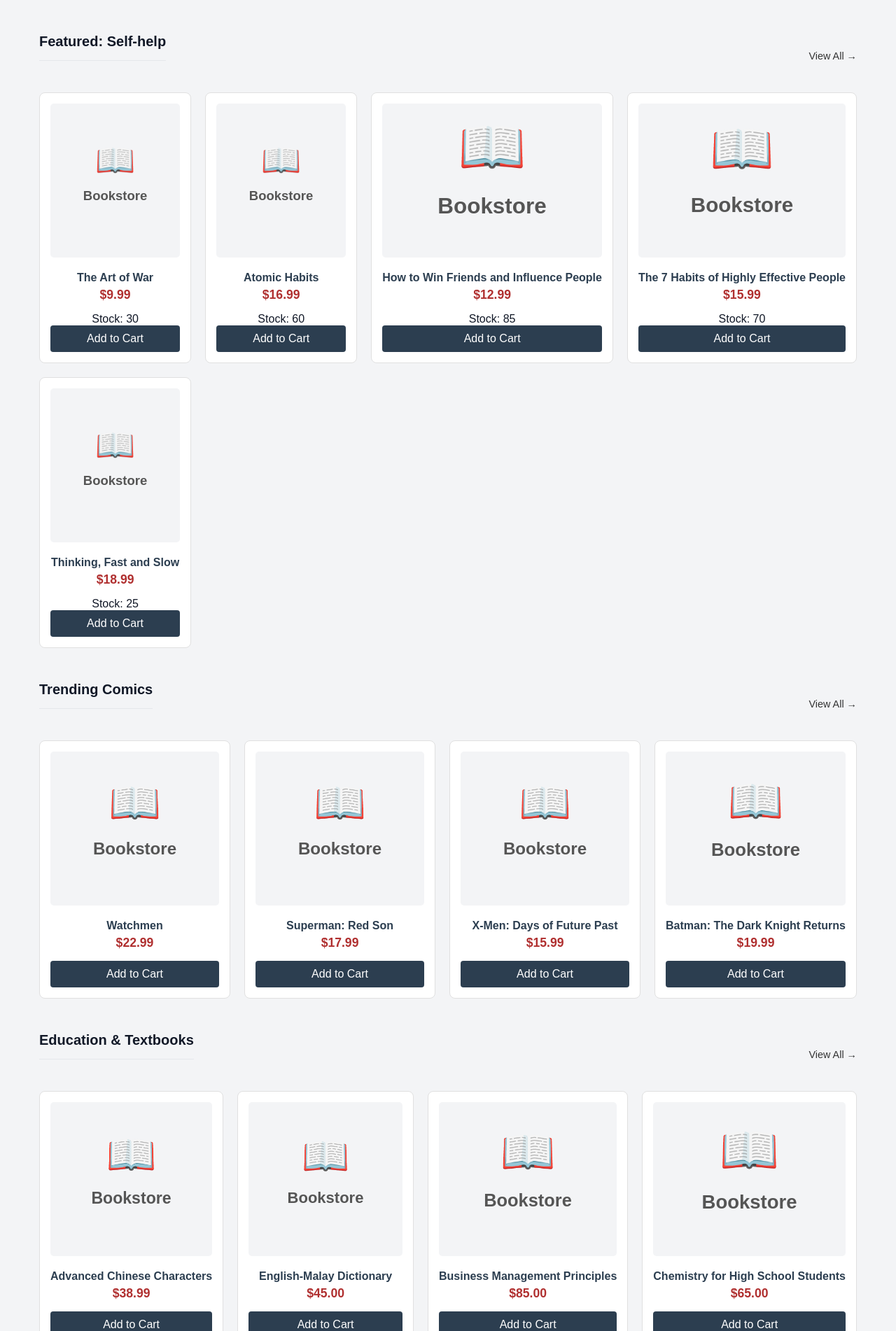
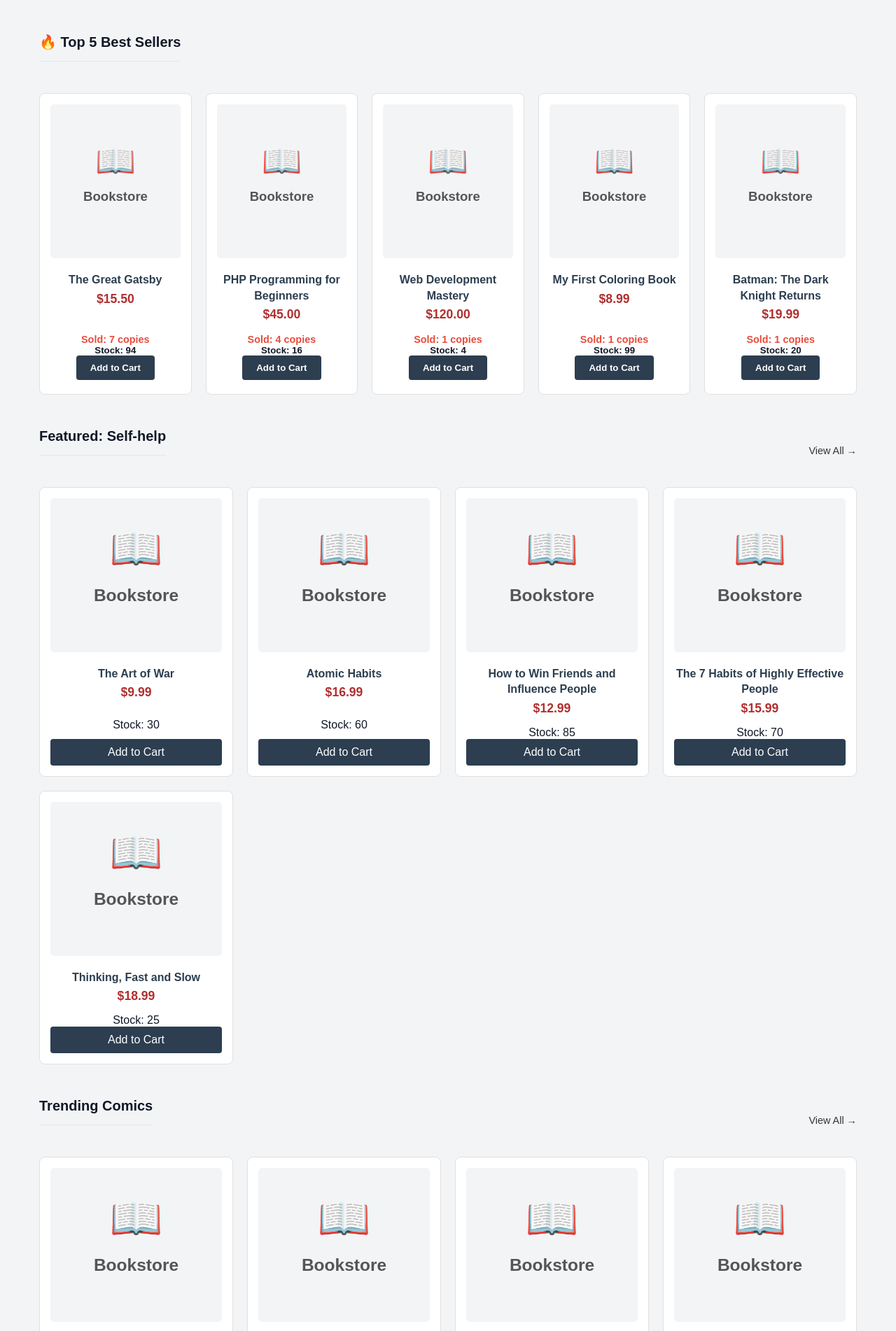
Before and after one commit to TzeXin75/BookStore, a PHP site: page / in a window 1280 px wide. Shown: the part 524-2426 px from the top of the page at 70% size. Run offline with PHP 8.4, Linux system fonts and the light colour scheme; data comes from the database, SQL or seed files in the repository; some libraries are stand-ins or nearby versions.

Commit message:
Additional part(Top 5 Best Sellers)

```diff
--- a/_base.php
+++ b/_base.php
@@ -94,6 +94,16 @@ function is_email($value) {
     return filter_var($value, FILTER_VALIDATE_EMAIL) !== false;
 }
 
+// Return local root path
+function root($path = '') {
+    return "$_SERVER[DOCUMENT_ROOT]/$path";
+}
+
+// Return base url (host + port)
+function base($path = '') {
+    return "http://$_SERVER[SERVER_NAME]:$_SERVER[SERVER_PORT]/$path";
+}
+
 // ============================================================================
 // HTML Helpers
 // ============================================================================
@@ -131,6 +141,19 @@ function html_number($key, $min = '', $max = '', $step = '', $attr = '') {
 function html_search($key, $attr = '') {
     $value = encode($GLOBALS[$key] ?? '');
     echo "<input type='search' id='$key' name='$key' value='$value' $attr>";
+}
+
+// Generate <textarea>
+function html_textarea($key, $attr = '') {
+    $value = encode($GLOBALS[$key] ?? '');
+    echo "<textarea id='$key' name='$key' $attr>$value</textarea>";
+}
+
+// Generate SINGLE <input type='checkbox'>
+function html_checkbox($key, $label = '', $attr = '') {
+    $value = encode($GLOBALS[$key] ?? '');
+    $status = $value == 1 ? 'checked' : '';
+    echo "<label><input type='checkbox' id='$key' name='$key' value='1' $status $attr>$label</label>";
 }
 
 // Generate <input type='radio'> list
@@ -237,6 +260,37 @@ function auth(...$roles) {
 }
 
 // ============================================================================
+// Email Functions
+// ============================================================================
+
+// Demo Accounts:
+// --------------
+// AACS3173@gmail.com           xxna ftdu plga hzxl
+// BAIT2173.email@gmail.com     ncom fsil wjzk ptre
+// liaw.casual@gmail.com        buvq yftx klma vezl
+// liawcv1@gmail.com            pztq znli gpjg tooe
+
+
+
+// Initialize and return mail object
+function get_mail() {
+    require_once 'lib/PHPMailer.php';
+    require_once 'lib/SMTP.php';
+
+    $m = new PHPMailer(true);
+    $m->isSMTP();
+    $m->SMTPAuth = true;
+    $m->Host = 'smtp.gmail.com';
+    $m->Port = 587;
+    $m->Username = 'AACS3173@gmail.com';
+    $m->Password = 'xxna ftdu plga hzxl';
+    $m->CharSet = 'utf-8';
+    $m->setFrom($m->Username, '😺 Admin');
+
+    return $m;
+}
+
+// ============================================================================
 // Database Setups and Functions
 // ============================================================================
 
--- a/index.php
+++ b/index.php
@@ -32,6 +32,17 @@ function getBooks($pdo, $column, $value, $limit = 4) {
 
 $comics = getBooks($pdo, 'subcategory', 'Comic', 4);
 $education = getBooks($pdo, 'category', 'Education', 4);
+
+// --- TOP 5 SELLING PRODUCTS ---
+$topSellingStmt = $pdo->query("
+    SELECT b.*, SUM(od.quantity) as total_sold
+    FROM book b
+    JOIN order_details od ON b.id = od.id
+    GROUP BY b.id
+    ORDER BY total_sold DESC
+    LIMIT 5
+");
+$topSellingBooks = $topSellingStmt->fetchAll(PDO::FETCH_ASSOC);
 
 // --- HELPER: DEFAULT IMAGE ---
 function getBookImage($book) {
@@ -80,6 +91,37 @@ function getBookImage($book) {
                 <div class="swiper-pagination"></div>
                 <div class="swiper-button-next"></div>
                 <div class="swiper-button-prev"></div>
+            </div>
+        </section>
+
+        <!-- TOP 5 BEST SELLERS SECTION -->
+        <section class="product-section bestsellers-section">
+            <div class="section-header">
+                <h2 class="section-title">🔥 Top 5 Best Sellers</h2>
+            </div>
+            <div class="product-container bestsellers-container">
+                <?php if (count($topSellingBooks) > 0): ?>
+                    <?php foreach ($topSellingBooks as $book): ?>
+                        <div class="product-card">
+                            <a href="product.php?id=<?= $book['id'] ?>">
+                                <img src="<?= getBookImage($book) ?>" alt="<?= htmlspecialchars($book['title']) ?>">
+                            </a>
+                            <h3><?= htmlspecialchars($book['title']) ?></h3>
+                            <p class="price">$<?= number_format($book['price'], 2) ?></p>
+                            <h5><p style="font-size: 0.9rem; color: #e74c3c; font-weight: bold;">Sold: <?= $book['total_sold'] ?> copies</p>
+                            <?php if ($book['stock'] > 0): ?>
+                                <p>Stock: <?= $book['stock'] ?></p>
+                                <a href="add_to_cart.php?id=<?= $book['id']; ?>" class="add-to-cart-btn" style="display:inline-block; background:#2c3e50; color:white; padding:10px 20px; text-decoration:none; border-radius:4px;">Add to Cart</a>
+                            <?php else: ?>
+                                <p style="color:red;">Out of Stock</p>
+                            <?php endif; ?>
+                            </h5>
+                        </div>
+                    <?php endforeach; ?>
+
+                <?php else: ?>
+                    <p style="padding: 20px;">No bestsellers yet.</p>
+                <?php endif; ?>
             </div>
         </section>
 
@@ -162,5 +204,7 @@ function getBookImage($book) {
     </script>
     <script src="https://cdn.jsdelivr.net/npm/swiper@10/swiper-bundle.min.js"></script>
     <script src="script.js"></script>
+
+
 </body>
 </html>
--- a/style.css
+++ b/style.css
@@ -162,6 +162,88 @@ header {
 }
 .product-card button:hover { background-color: #1d4ed8; }
 
+
+/* --- C. Top 5 Best Sellers (5 COLUMNS) --- */
+
+.bestsellers-container {
+    display: grid;
+    grid-template-columns: repeat(5, 1fr) !important;
+    gap: 20px;
+}
+
+/* Make all product cards column flexboxes so footer items can stick to bottom */
+.product-container .product-card,
+.bestsellers-container .product-card {
+    display: flex;
+    flex-direction: column;
+    height: 100%;
+}
+
+.bestsellers-container .product-card img {
+    width: 100%;
+    height: 200px;
+    object-fit: cover;
+    display: block;
+}
+
+.bestsellers-container .product-card a {
+    display: block;
+    overflow: hidden;
+    border-radius: 4px;
+}
+
+/* Allow titles to wrap to multiple lines */
+.product-card h3 {
+    word-wrap: break-word;
+    overflow-wrap: break-word;
+    white-space: normal;
+    line-height: 1.4;
+    min-height: auto;
+    max-height: none;
+}
+
+.product-card h5 {
+    padding-top: 2px;
+    padding-bottom: 2px;
+    max-width: 100%;
+}
+
+ /* Push everything after the price to the bottom of the card (keeps Sold/Stock/Add-to-Cart at lowest area)
+    This uses the sibling selector so we don't need to change HTML markup. */
+.product-card .price ~ * {
+    margin-top: auto;
+}
+
+/* Responsive for tablets */
+@media (max-width: 1200px) {
+    .bestsellers-container {
+        grid-template-columns: repeat(4, 1fr) !important;
+    }
+
+    .bestsellers-container .product-card img {
+        height: 200px;
+    }
+}
+
+@media (max-width: 768px) {
+    .bestsellers-container {
+        grid-template-columns: repeat(2, 1fr) !important;
+    }
+
+    .bestsellers-container .product-card img {
+        height: 200px;
+    }
+}
+
+@media (max-width: 480px) {
+    .bestsellers-container {
+        grid-template-columns: 1fr !important;
+    }
+
+    .bestsellers-container .product-card img {
+        height: 180px;
+    }
+}
 
 
 /* =========================================
```
